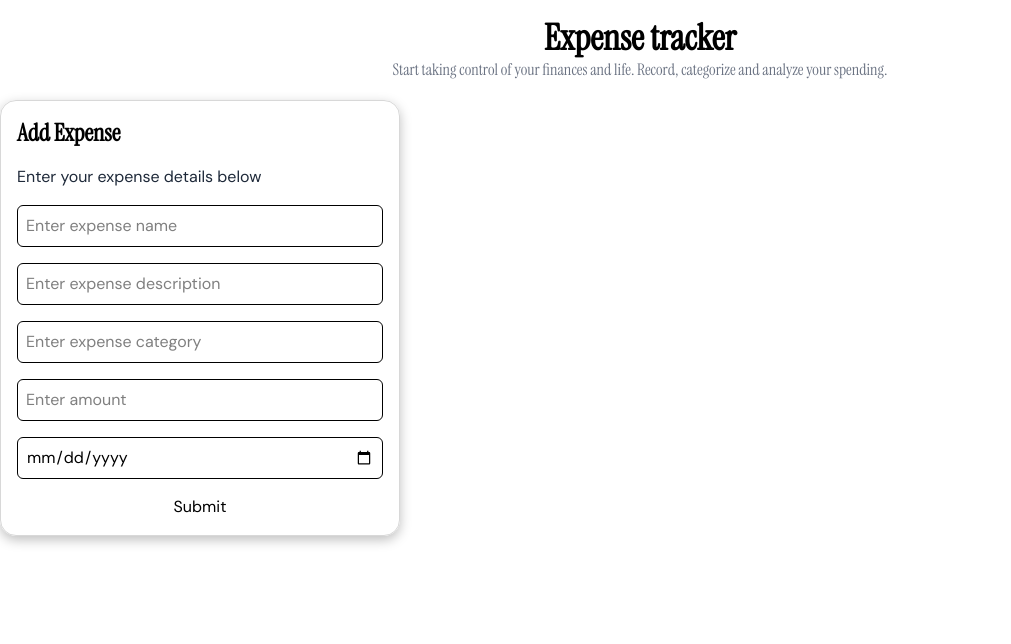
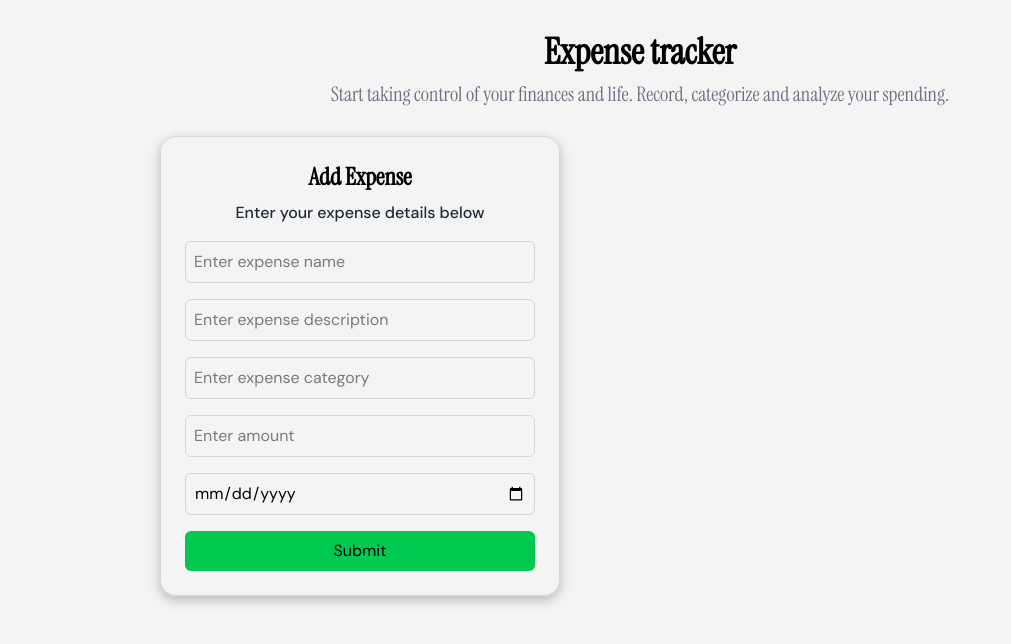
Before and after one commit to Dalzwrld/react-expense-tracker, a React (Vite) app: page / in a window 1280 px wide. Shown: the top 644 px of the page, without its empty margins (0-1011 px from the left). Built offline with nearby package versions, Linux system fonts and the light colour scheme.

Commit message:
feat: add app && form jsx files

```diff
--- a/src/App.jsx
+++ b/src/App.jsx
@@ -7,18 +7,18 @@ function App() {
   const [expense, setExpense] = useState([]);
 
   return (
-    <div className="w-full h-screen font-(--font-sans)">
-      <div className="w-full h-25 flex flex-col items-center justify-center font-serif">
+    <div className="w-full h-screen font-(--font-sans) flex flex-col px-40 py-5 gap-4 bg-[#f4f4f4]">
+      <div className="w-full h-25 flex flex-col items-center justify-center font-serif gap-2">
         <h1 className="text-4xl font-bold">Expense tracker</h1>
-        <h5 className="text-md text-gray-500">Start taking control of your finances and life. Record, categorize and analyze your spending.</h5>
+        <h5 className="text-xl text-gray-500">Start taking control of your finances and life. Record, categorize and analyze your spending.</h5>
       </div>
 
-      <div className="">
+      <div className="flex w-auto h-auto gap-2">
         <div className="">
           <Form />
         </div>
 
-        <div className="">
+        <div className="flex flex-col items-start w-auto h-auto gap-2">
           <div className="">
             {/* <Filter /> */}
           </div>
--- a/src/components/form.jsx
+++ b/src/components/form.jsx
@@ -16,19 +16,21 @@ export default function Form( expenses ) {
   }
 
   return (
-    <form className="border border-[#d8d8d8] rounded-2xl w-100 p-4 flex flex-col gap-4 shadow-[0_4px_12px_rgba(0,0,0,0.25)]">
-        <h3 className="font-bold text-2xl font-serif">
-            Add Expense
-        </h3>
+    <form className="border border-[#d8d8d8] rounded-2xl w-100 p-6 flex flex-col gap-4 shadow-[0_4px_12px_rgba(0,0,0,0.25)]">
+        <div className="flex flex-col items-center justify-center gap-2">
+            <h3 className="font-bold text-2xl font-serif">
+                Add Expense
+            </h3>
 
-        <h5 className="text-gray-800">
-            Enter your expense details below
-        </h5>
+            <h5 className="text-gray-800 font-medium">
+                Enter your expense details below
+            </h5>
+        </div>
 
         <input
             type="text"
             placeholder="Enter expense name"
-            className="border rounded-md p-2 outline-indigo-500"
+            className="border border-gray-300 rounded-md p-2 outline-green-500"
             value={expense.name}
             onChange={
                 (event) =>
@@ -38,7 +40,7 @@ export default function Form( expenses ) {
         <input
             type="text"
             placeholder="Enter expense description"
-            className="border rounded-md p-2 outline-indigo-500"
+            className="border border-gray-300 rounded-md p-2 outline-green-500"
             value={expense.description}
             onChange={
                 (event) =>
@@ -48,7 +50,7 @@ export default function Form( expenses ) {
         <input
             type="text"
             placeholder="Enter expense category"
-            className="border rounded-md p-2 outline-indigo-500"
+            className="border border-gray-300 rounded-md p-2 outline-green-500"
             value={expense.category}
             onChange={
                 (event) =>
@@ -58,7 +60,7 @@ export default function Form( expenses ) {
         <input
             type="number"
             placeholder="Enter amount"
-            className="border rounded-md p-2 outline-indigo-500"
+            className="border border-gray-300 rounded-md p-2 outline-green-500"
             value={expense.amount}
             onChange={
                 (event) =>
@@ -67,8 +69,7 @@ export default function Form( expenses ) {
         />
         <input
             type="date"
-            placeholder="dd/mm/yy"
-            className="border rounded-md p-2 outline-indigo-500"
+            className="border border-gray-300 rounded-md p-2 outline-green-500 placeholder:text-grey-300"
             value={expense.date}
             onChange={
                 (event) =>
@@ -76,7 +77,7 @@ export default function Form( expenses ) {
             }
         />
 
-        <button type="submit" className="" onSubmit={handleSubmit}>
+        <button type="submit" className="border-none rounded-md p-2 w-full text-md bg-green-500 hover:bg-green-700 cursor-pointer" onSubmit={handleSubmit}>
             Submit
         </button>
     </form>
```
